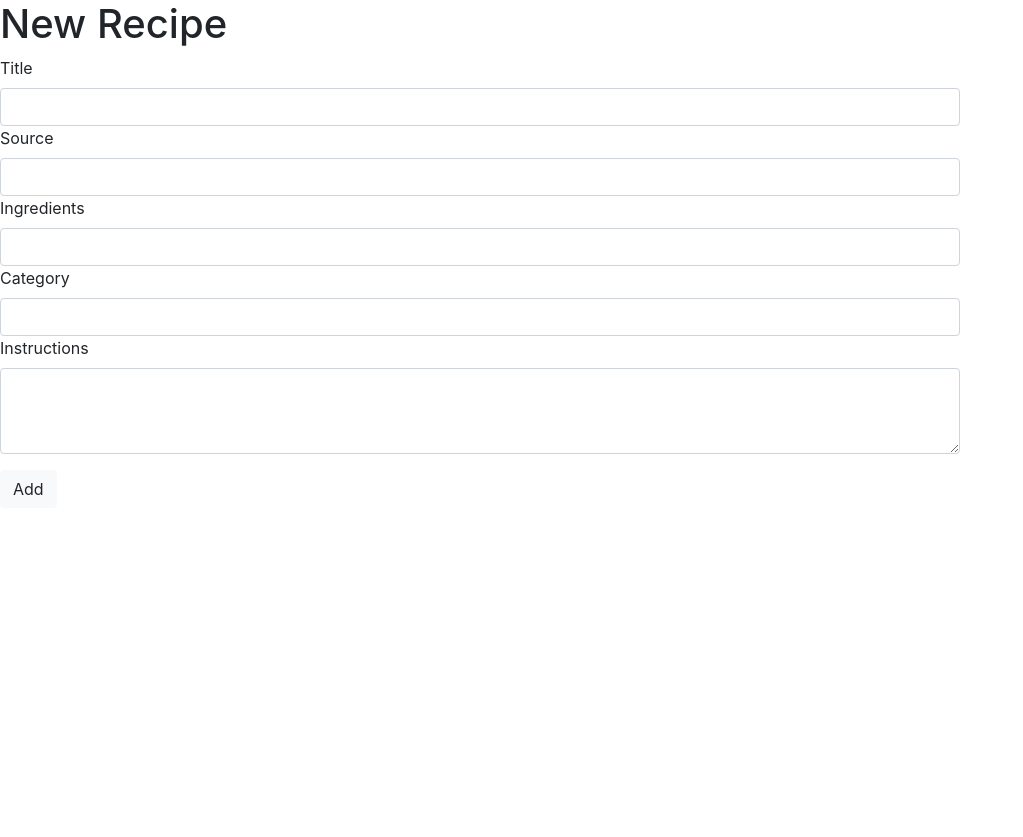
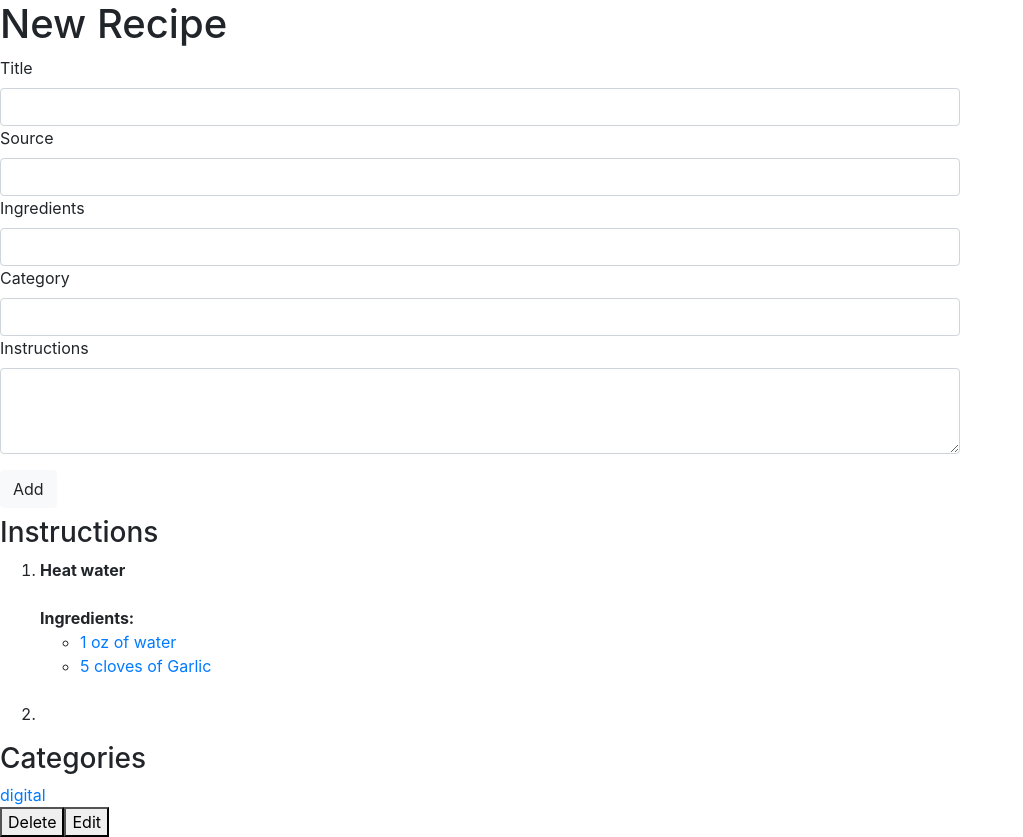
Before and after one commit to ft-secret-recipes-1/front-end, a React (Create React App) app in the folder secret-recipes-front-end/: page / in a window 1280 px wide. Shown: the whole page, without its empty margins (0-1023 px from the left). Before the commit the page ends 800 px from the top, so only its background shows below. Built offline with nearby package versions, Linux system fonts and the light colour scheme.

Commit message:
Merge Fix

```diff
--- a/secret-recipes-front-end/package.json
+++ b/secret-recipes-front-end/package.json
@@ -7,6 +7,7 @@
     "@testing-library/react": "^11.2.7",
     "@testing-library/user-event": "^12.8.3",
     "bootstrap": "^4.6.0",
+    "axios": "^0.21.1",
     "react": "^17.0.2",
     "react-bootstrap": "^1.6.0",
     "react-dom": "^17.0.2",
--- a/secret-recipes-front-end/src/App.js
+++ b/secret-recipes-front-end/src/App.js
@@ -1,11 +1,13 @@
 import "./App.css";
 import AddRecipe from "./components/AddRecipe";
+import Homepage from './Components/Homepage/Homepage'
 import "bootstrap/dist/css/bootstrap.min.css";
 
 function App() {
   return (
     <div className="App">
       <AddRecipe />
+      <Homepage />
     </div>
   );
 }
```
Also changed, not shown: 1 other file (tests, documents, lock files or other folders).
